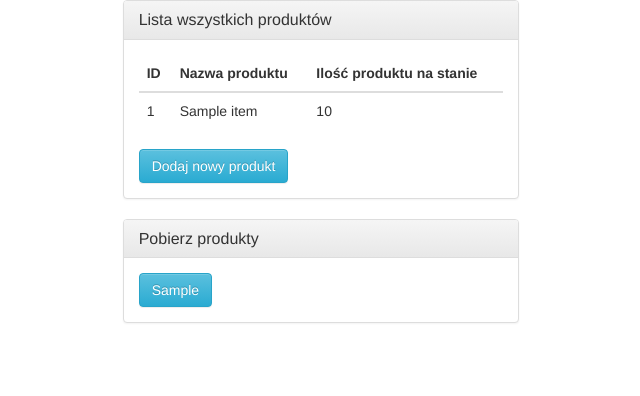
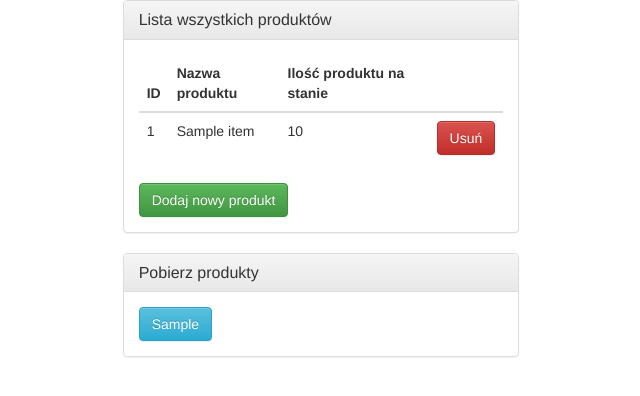
Before and after one commit to jgawlik/item-application, a Symfony app: template templates/item/show.html.twig in a window 1280 px wide. Shown: the top 396 px of the page, without its empty margins (319-959 px from the left). Run offline with Twig, Linux system fonts and the light colour scheme; the template is opened without the code that fills it: most values are stand-ins (such as "Sample title", 1, 10 or a date in 2020); some libraries are stand-ins or nearby versions.

Commit message:
Obsługa usuwania produktów

```diff
--- a/config/routes.yaml
+++ b/config/routes.yaml
@@ -6,6 +6,10 @@ items_add:
     path:      /items/add
     controller: App\Controller\ItemController::addItem
 
+items_remove:
+    path:      /items/remove/{itemId}
+    controller: App\Controller\ItemController::removeItem
+
 items_download:
     path:      /items/download/{downloadOption}
     controller: App\Controller\ItemController::downloadItem
--- a/templates/item/show.html.twig
+++ b/templates/item/show.html.twig
@@ -25,6 +25,7 @@
                                 <th>ID</th>
                                 <th>Nazwa produktu</th>
                                 <th>Ilość produktu na stanie</th>
+                                <th></th>
                             </tr>
                             </thead>
                             <tbody>
@@ -33,12 +34,16 @@
                                     <td>{{ item.id }}</td>
                                     <td>{{ item.name }}</td>
                                     <td>{{ item.amount }} </td>
+                                    <td>
+                                        <a class="btn btn-danger" role="button"
+                                           href="{{ path('items_remove', {'itemId' : item.id}) }}">Usuń</a>
+                                    </td>
                                 </tr>
                             {% endfor %}
                             </tbody>
                         </table>
                         <div>
-                            <a class="btn btn-info" role="button" href="{{ path('items_add') }}">Dodaj nowy produkt</a>
+                            <a class="btn btn-success" role="button" href="{{ path('items_add') }}">Dodaj nowy produkt</a>
                         </div>
                     </div>
                 </div>
@@ -50,7 +55,8 @@
                     <div class="panel-body">
                         {% for option, text in downloadOptions %}
                             <div>
-                                <a class="btn btn-info" role="button" href="{{ path('items_download', {'downloadOption': option }) }}">{{ text }}</a>
+                                <a class="btn btn-info" role="button"
+                                   href="{{ path('items_download', {'downloadOption': option }) }}">{{ text }}</a>
                             </div>
                         {% endfor %}
                     </div>
```
Also changed, not shown: src/Controller/ItemController.php (+15 -0 lines).
